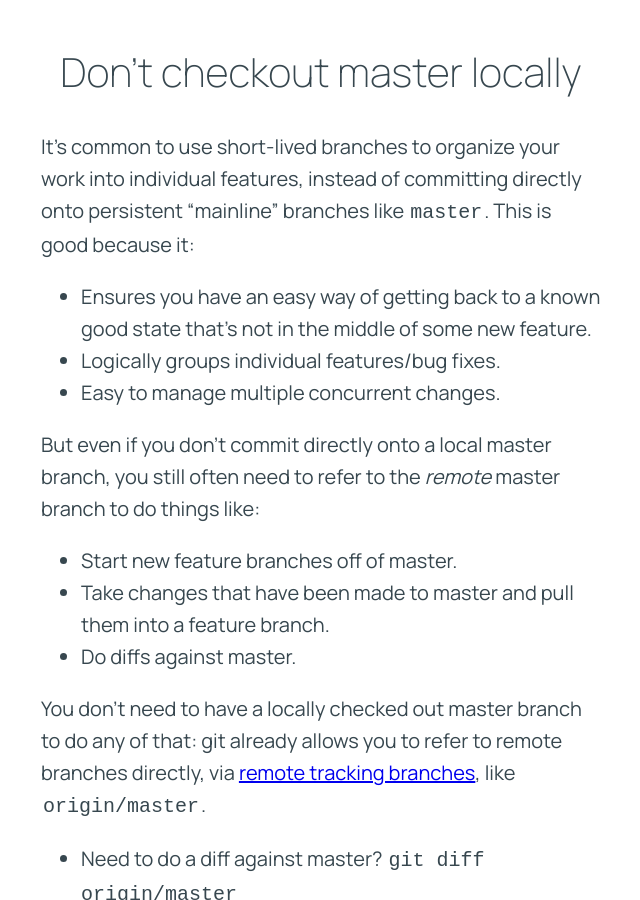
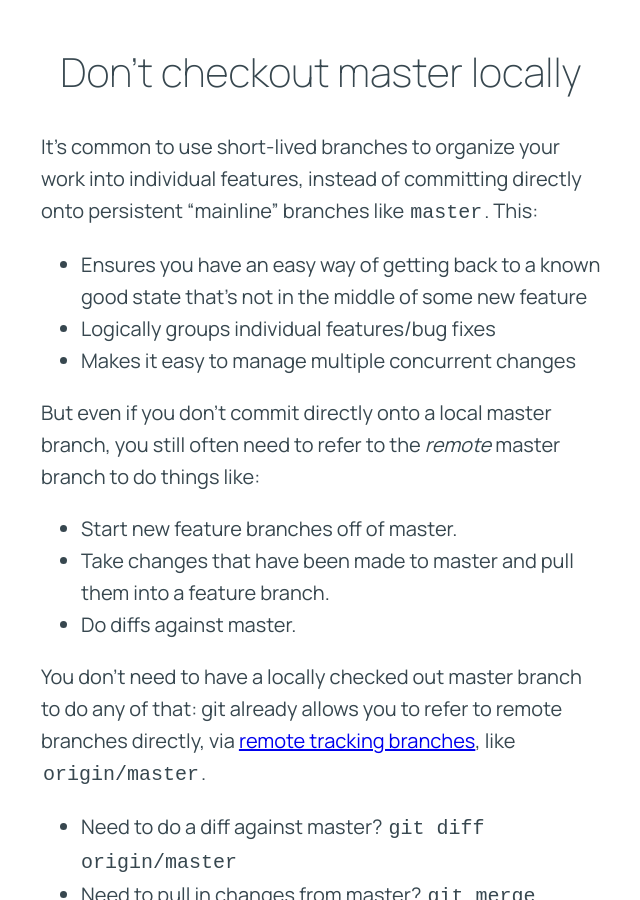
Before and after one commit to AlecBenzer/alecbenzer.github.com, a Jekyll site: the page built from _posts/2019-01-22-dont-checkout-master.md, in a window 1280 px wide and 900 px high. Shown: the whole window, without its empty margins (319-959 px from the left). Built offline with Jekyll 4.4.1, drawn with Linux system fonts in a browser that asks for light colours; nearby versions of some CDN libraries.

Commit message:
Quick reword

```diff
--- a/_posts/2019-01-22-dont-checkout-master.md
+++ b/_posts/2019-01-22-dont-checkout-master.md
@@ -5,11 +5,11 @@ layout: post
 
 It’s common to use short-lived branches to organize your work into individual
 features, instead of committing directly onto persistent "mainline" branches
-like `master`. This is good because it:
+like `master`. This:
 
-* Ensures you have an easy way of getting back to a known good state that’s not in the middle of some new feature.
-* Logically groups individual features/bug fixes.
-* Easy to manage multiple concurrent changes.
+* Ensures you have an easy way of getting back to a known good state that’s not in the middle of some new feature
+* Logically groups individual features/bug fixes
+* Makes it easy to manage multiple concurrent changes
 
 But even if you don’t commit directly onto a local master branch, you still
 often need to refer to the _remote_ master branch to do things like:
```
